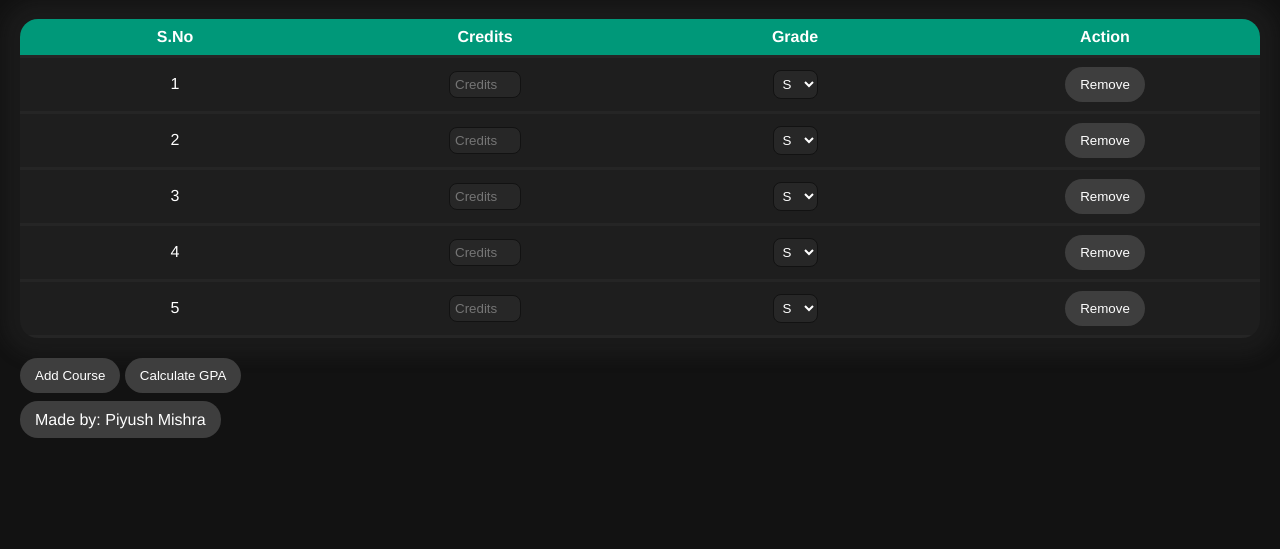
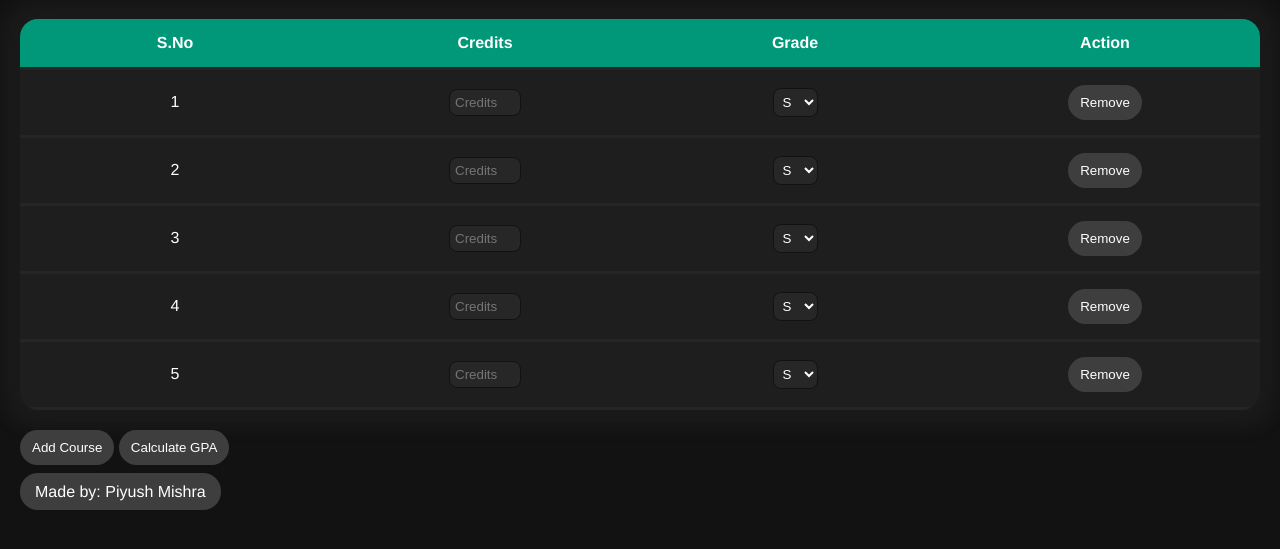
Before and after one commit to pengeon1/gpa-calculator, a plain HTML site: page static/index.html in a window 1280 px wide. Shown: the part 61-610 px from the top of the page. Drawn offline with Linux system fonts and the light colour scheme.

Commit message:
Update index.html

```diff
--- a/static/index.html
+++ b/static/index.html
@@ -23,8 +23,8 @@
         }
 
         table {
+            border-collapse: collapse;
             width: 100%;
-            border-collapse: collapse;
             table-layout: fixed;
             margin-bottom: 20px;
             background-color: var(--table-bg);
@@ -34,7 +34,9 @@
         }
 
         th, td {
-            padding: 9px;
+            padding: 15px;
+            padding-left: 0px;
+            padding-right: 0px;
             text-align: center;
             overflow: hidden;
             text-overflow: ellipsis;
@@ -63,7 +65,7 @@
             background-color: var(--button-bg);
             color: var(--text-color);
             border: none;
-            padding: 10px 15px;
+            padding: 10px 12px;
             cursor: pointer;
             transition: background-color 0.3s ease;
             border-radius: 18px;
```
